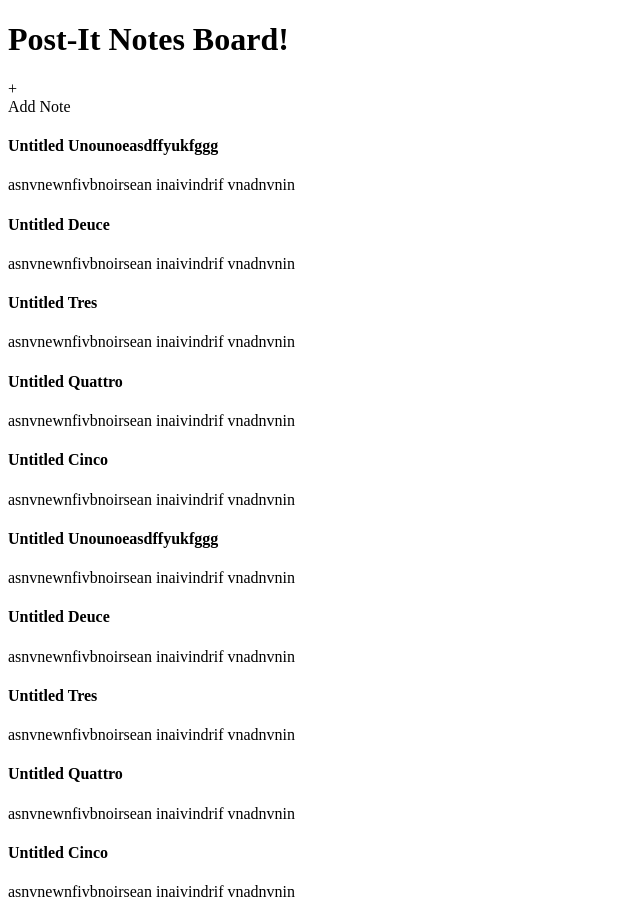
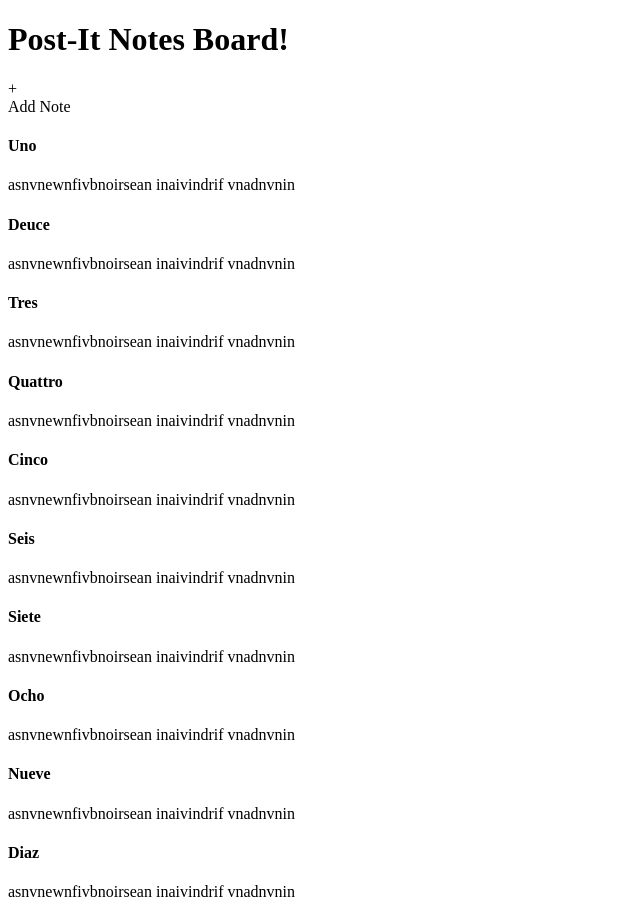
Before and after one commit to chadam189/post-it, a React app: page / in a window 1280 px wide. Shown: the whole page, without its empty margins (0-640 px from the left). Built offline with nearby package versions, Linux system fonts and the light colour scheme; the HTML template or start-up script is replaced by a standard one.

Commit message:
Add functionality for adding new note

```diff
--- a/client/src/components/app.jsx
+++ b/client/src/components/app.jsx
@@ -2,21 +2,112 @@ import React, { Component } from 'react';
 import PropTypes from 'prop-types';
 import Header from './header.jsx';
 import Board from './board.jsx';
+import ModalAdd from './modal-add.jsx';
 
 class App extends Component {
   constructor(props) {
     super(props);
     this.state = {
-      isModalActive: false,
-      notes: []
+      currentMode: false,
+      notes: [
+        {
+          title: 'Uno',
+          color: 'red',
+          content: "asnvnewnfivbnoirsean \ninaivindrif \nvnadnvnin "
+        },
+        {
+          title: 'Deuce',
+          color: 'orange',
+          content: 'asnvnewnfivbnoirsean \ninaivindrif \nvnadnvnin '
+        },
+        {
+          title: 'Tres',
+          color: 'green',
+          content: 'asnvnewnfivbnoirsean \ninaivindrif \nvnadnvnin '
+        },
+        {
+          title: 'Quattro',
+          color: 'blue',
+          content: 'asnvnewnfivbnoirsean \ninaivindrif \nvnadnvnin '
+        },
+        {
+          title: 'Cinco',
+          color: 'blue',
+          content: 'asnvnewnfivbnoirsean \ninaivindrif \nvnadnvnin '
+        },
+        {
+          title: 'Seis',
+          color: 'red',
+          content: "asnvnewnfivbnoirsean \ninaivindrif \nvnadnvnin "
+        },
+        {
+          title: 'Siete',
+          color: 'orange',
+          content: 'asnvnewnfivbnoirsean \ninaivindrif \nvnadnvnin '
+        },
+        {
+          title: 'Ocho',
+          color: 'green',
+          content: 'asnvnewnfivbnoirsean \ninaivindrif \nvnadnvnin '
+        },
+        {
+          title: 'Nueve',
+          color: 'blue',
+          content: 'asnvnewnfivbnoirsean \ninaivindrif \nvnadnvnin '
+        },
+        {
+          title: 'Diaz',
+          color: 'blue',
+          content: 'asnvnewnfivbnoirsean \ninaivindrif \nvnadnvnin '
+        },
+     ]
     };
   }
+
+  onAddNoteClick() {
+    this.setState({
+      isAddNoteModelActive: true,
+    })
+  }
+
+  onModalExit() {
+    this.setState({
+      isAddNoteModelActive: false,
+    })
+  }
+
+  saveNewNote(note) {
+    console.log('this is a new note: ', JSON.stringify(note));
+    let notesList = [...this.state.notes, note];
+    // notesList.sort((a, b) => {
+    //   if (a.color === b.color) {
+    //     return a.title > b.title;
+    //   } else {
+    //     return a.color > b.color;
+    //   }
+    // });
+
+    this.setState({
+      notes: notesList
+    });
+  }
+
+
 
   render() {
     return (
       <div>
-        <Header />
-        <Board />
+        <Header
+          onAddNoteClick={this.onAddNoteClick.bind(this)}
+        />
+        <Board
+          notes={this.state.notes}
+        />
+        {this.state.isAddNoteModelActive &&
+          <ModalAdd
+            onModalExit={this.onModalExit.bind(this)}
+            saveNewNote={this.saveNewNote.bind(this)}
+          /> }
       </div>
     )
   }
--- a/client/src/components/board.jsx
+++ b/client/src/components/board.jsx
@@ -1,88 +1,19 @@
 import React, { Component } from 'react';
 import Note from './note.jsx';
+import Modal from './modal-add.jsx';
 
 class Board extends Component {
 	constructor(props) {
 		super(props);
 		this.state = {
-			notes: [
-			  {
-			  	title: 'Untitled Unounoeasdffyukfggg',
-			  	color: 'red',
-			  	content: "asnvnewnfivbnoirsean \ninaivindrif \nvnadnvnin "
-			  },
-			  {
-			  	title: 'Untitled Deuce',
-			  	color: 'orange',
-			  	content: 'asnvnewnfivbnoirsean \ninaivindrif \nvnadnvnin '
-			  },
-			  {
-			  	title: 'Untitled Tres',
-			  	color: 'green',
-			  	content: 'asnvnewnfivbnoirsean \ninaivindrif \nvnadnvnin '
-			  },
-			  {
-			  	title: 'Untitled Quattro',
-			  	color: 'blue',
-			  	content: 'asnvnewnfivbnoirsean \ninaivindrif \nvnadnvnin '
-			  },
-			  {
-			  	title: 'Untitled Cinco',
-			  	color: 'blue',
-			  	content: 'asnvnewnfivbnoirsean \ninaivindrif \nvnadnvnin '
-			  },
-			  {
-			  	title: 'Untitled Unounoeasdffyukfggg',
-			  	color: 'red',
-			  	content: "asnvnewnfivbnoirsean \ninaivindrif \nvnadnvnin "
-			  },
-			  {
-			  	title: 'Untitled Deuce',
-			  	color: 'orange',
-			  	content: 'asnvnewnfivbnoirsean \ninaivindrif \nvnadnvnin '
-			  },
-			  {
-			  	title: 'Untitled Tres',
-			  	color: 'green',
-			  	content: 'asnvnewnfivbnoirsean \ninaivindrif \nvnadnvnin '
-			  },
-			  {
-			  	title: 'Untitled Quattro',
-			  	color: 'blue',
-			  	content: 'asnvnewnfivbnoirsean \ninaivindrif \nvnadnvnin '
-			  },
-			  {
-			  	title: 'Untitled Cinco',
-			  	color: 'blue',
-			  	content: 'asnvnewnfivbnoirsean \ninaivindrif \nvnadnvnin '
-			  },
-		 ]
+			// notes: []
 		};
 
 	}
 
-	// renderNotes() {
-
- //    let notesList =
-
-
-	// 	return (
-	// 		<div>
-			// {this.state.notes.map(note => <Note
-   //      key={note.title}
-   //      className="note"
-   //      note={note} />);
-	//     )}
-	//     </div>
-	// 	);
-
-	// }
-
-
-
   render() {
 
-    let notesList = this.state.notes.map(note => <Note
+    let notesList = this.props.notes.map(note => <Note
       key={note.title}
       note={note}
     />);
--- a/client/src/components/header.jsx
+++ b/client/src/components/header.jsx
@@ -5,7 +5,7 @@ const Header = (props) => {
   	<div>
 			<div className="header">
 			  <h1>Post-It Notes Board!</h1>
-			  <div className="btn-add-note">
+			  <div className="btn-add-note" onClick={props.onAddNoteClick}>
 			    <div className="add-note-plus">+</div>
 			    <div>Add Note</div>
 			  </div>
--- /dev/null
+++ b/client/src/components/modal-add.jsx
@@ -0,0 +1,102 @@
+import React, { Component } from 'react';
+
+class ModalAdd extends Component {
+	constructor(props) {
+		super(props);
+		this.state = {
+			title: '',
+			content: '',
+			colors: ['red', 'green', 'orange', 'blue'],
+			activeColor: 'red',
+			activeIndex: 0,
+		};
+	}
+
+	onSelectCategory(index) {
+		this.setState({
+      activeIndex: index,
+      activeColor: this.state.colors[index],
+		});
+	}
+
+	onTitleChange(title) {
+    this.setState({
+    	title,
+    });
+  }
+
+  onContentChange(content) {
+  	// if (content !== '' && this.state.title !== '') {
+  	// 	this.setState({
+  	// 		saveNoteStatus: true
+  	// 	});
+  	// }
+    this.setState({
+    	content
+    });
+  }
+
+  onClickSaveNote() {
+  	if (this.state.title !== '' && this.state.content !== '') {
+  		let newNote = {
+  			title: this.state.title,
+  			content: this.state.content,
+  			color: this.state.activeColor
+  		}
+  		this.props.saveNewNote(newNote);
+      this.props.onModalExit();
+  	}
+  }
+
+  render() {
+    let activeIndex = this.state.activeIndex;
+    let activeColor = this.state.activeColor;
+
+	  return (
+	  	<div className="modal">
+	  	 	<div className="modal-add">
+		  	  <div className={`modal-add-trim category-${activeColor}`}></div>
+		  	  <div className="modal-add-category-select">
+		  	    {this.state.colors.map((color, index) => (
+                  <div
+                    key={index}
+                    className={`modal-add-category-option category-${color}`}
+                    style={activeIndex === index ? {border: '2px solid rgb(170, 170, 170)'} : {border: '2px solid rgb(255, 255, 255)'}}
+                    onClick={this.onSelectCategory.bind(this, index)}
+             />))}
+		  	  </div>
+		  	  <div className="modal-add-title">
+			  	  <input
+			  	    type="text"
+			  	    placeholder="Untitled"
+			  	    onChange={event => this.onTitleChange(event.target.value)}
+			  	  ></input>
+			  	</div>
+		  	  <div className="modal-add-content">
+            <textarea
+              placeholder="Just add text here"
+              onChange={event => this.onContentChange(event.target.value)}
+            ></textarea>
+		  	  </div>
+		  	  <div className="modal-add-footer">
+            <div
+              className="btn-cancel-new-note"
+              onClick={this.props.onModalExit}
+            >
+              Cancel
+            </div>
+            <div
+              className="btn-save-new-note"
+              style={(this.state.title !== '' && this.state.content !== '') ? {opacity: 1} : {opacity: 0.3}}
+              onClick={this.onClickSaveNote.bind(this)}
+            >
+              Add
+            </div>
+		  	  </div>
+		  	</div>
+	    </div>
+	  );
+	}
+}
+
+export default ModalAdd;
--- a/client/src/components/note.jsx
+++ b/client/src/components/note.jsx
@@ -4,15 +4,13 @@ class Note extends Component {
 	constructor(props) {
 		super(props);
 		this.state = {
-			title: this.props.note.title,
-			color: this.props.note.color
 		};
 	}
 
   render() {
 	  return (
 	  	<div className="note">
-	  	  <div className={`note-trim note-category-${this.props.note.color}`}></div>
+	  	  <div className={`note-trim category-${this.props.note.color}`}></div>
 	  	  <div className="note-header">
           <h4>{this.props.note.title}</h4>
           <div className="btn-edit"></div>
```
Also changed, not shown: 1 other file (tests, documents, lock files or other folders).
